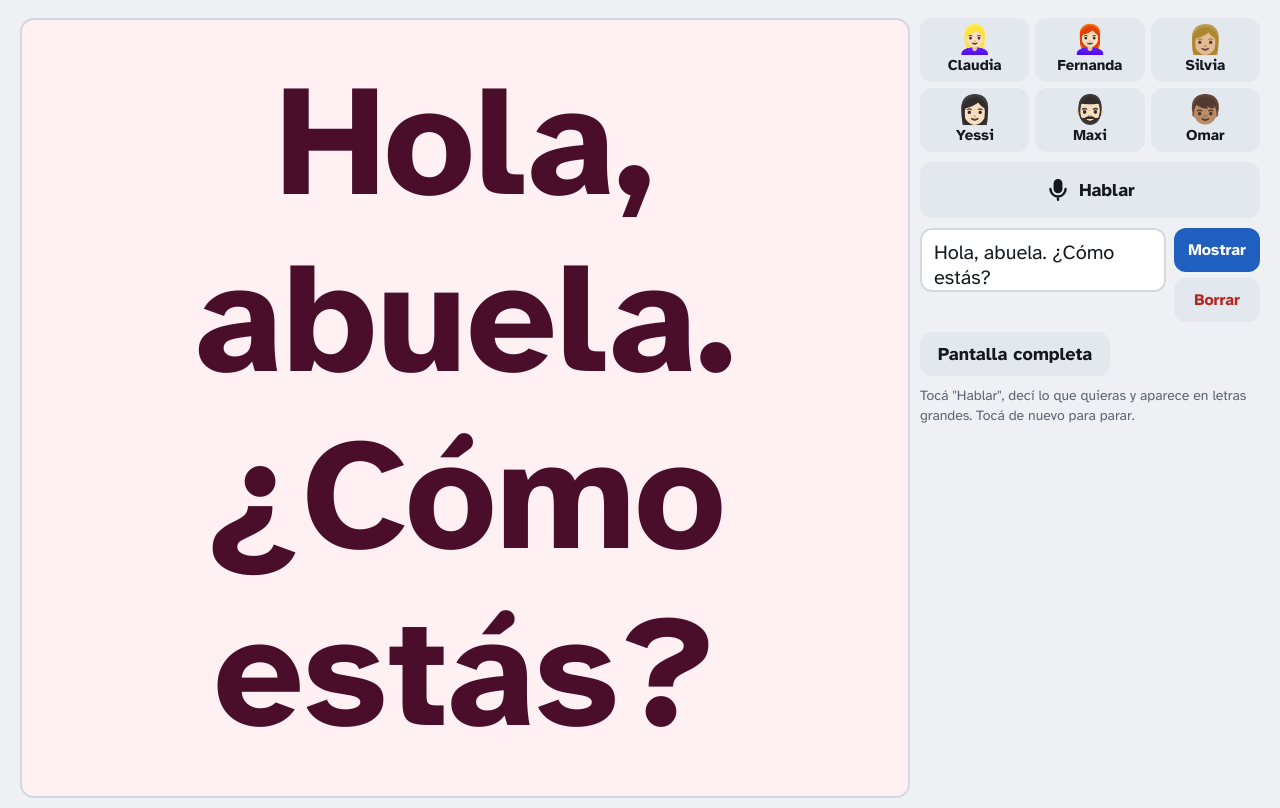
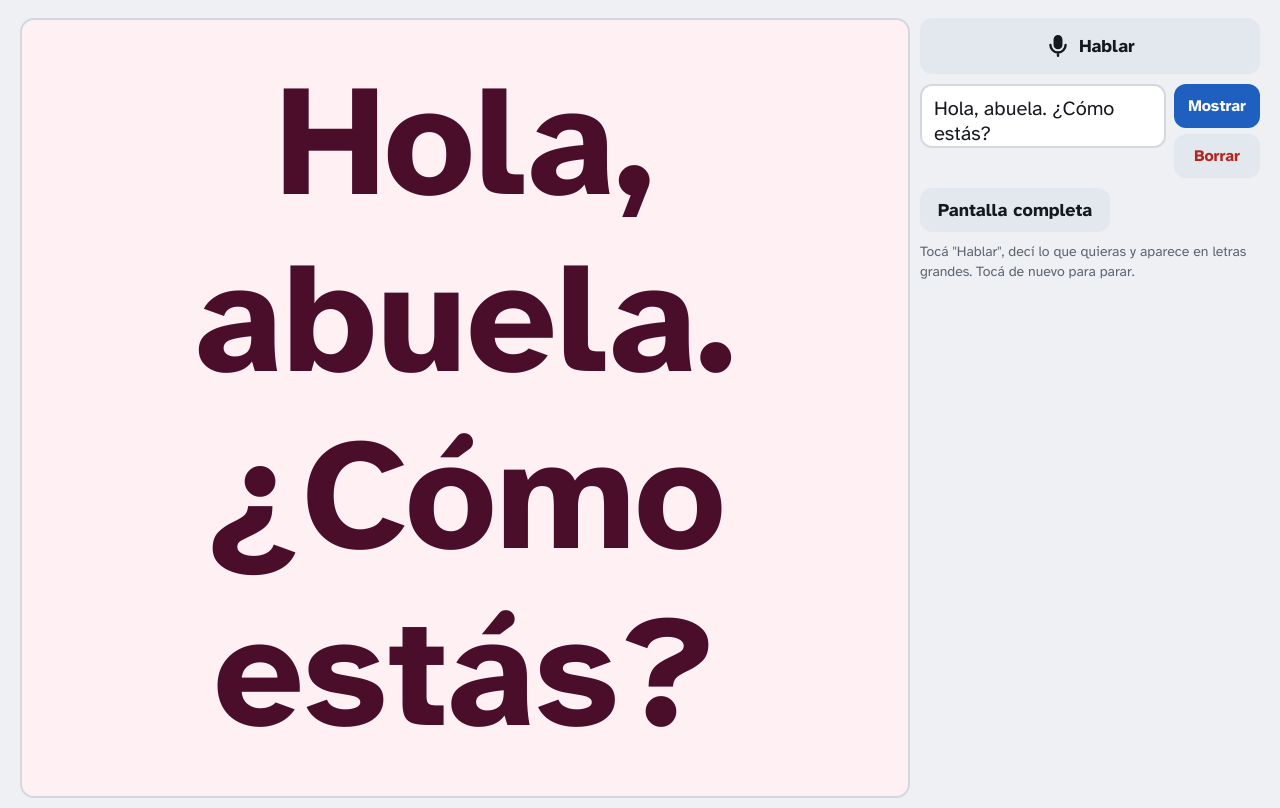
Before and after one commit to omareduardogimenez87/abu, a plain HTML site: page index.html in a window 1280 px wide. Drawn offline with Linux system fonts and the light colour scheme.

Commit message:
Quitar los avatares (eran para otra app)
This reverts commit 88d278b.

Co-Authored-By: Claude Opus 5.5 <noreply@anthropic.com>
Claude-Session: https://claude.ai/code/session_01B3u1a6epjCXkhow7y8hSXE

```diff
--- a/index.html
+++ b/index.html
@@ -41,13 +41,7 @@ button{cursor:pointer}
 
 /* Reading panel */
 .read{flex:1 1 55%;min-height:0;position:relative;border-radius:14px;background:var(--read-bg);color:var(--read-fg);
-  border:2px solid var(--line);overflow:hidden;display:flex;flex-direction:column}
-.who{flex:none;margin:0;padding:14px 90px 0;text-align:center;font-weight:700;font-size:clamp(22px,6vw,40px);line-height:1.2}
-.who .em{font-size:1.4em;vertical-align:-0.15em;margin-right:.25em}
-.people{display:grid;grid-template-columns:repeat(3,1fr);gap:6px}
-.person{border:2px solid transparent;border-radius:12px;padding:6px 4px;background:var(--chip);color:var(--ink);font-size:15px;font-weight:700;display:flex;flex-direction:column;align-items:center;gap:2px}
-.person .em{font-size:28px;line-height:1}
-.person.on{border-color:var(--accent);background:var(--panel)}
+  border:2px solid var(--line);overflow:hidden;display:flex}
 .read-inner{flex:1;min-width:0;display:flex;align-items:center;justify-content:center;padding:4%;overflow:auto;transition:transform .35s ease}
 .read.flipped .read-inner{transform:rotate(180deg)}
 #out{margin:0;width:100%;text-align:center;font-weight:700;line-height:1.12;white-space:pre-wrap;overflow-wrap:normal;word-break:normal}
@@ -132,7 +126,6 @@ html:has(.app.present), html:has(.app.present) body{background:#fff0f4}
 
 <div class="app" id="app">
   <div class="read s-rosa" id="read" aria-live="polite">
-    <p class="who" id="who" hidden></p>
     <div class="read-inner" id="readInner"><p id="out"></p></div>
 
     <button class="exit" id="exit" type="button">Volver</button>
@@ -141,7 +134,6 @@ html:has(.app.present), html:has(.app.present) body{background:#fff0f4}
   </div>
 
   <div class="ctrl">
-    <div class="people" id="people" role="group" aria-label="¿Quién le habla?"></div>
     <button class="btn big mic" id="mic" type="button" hidden aria-pressed="false"><svg viewBox="0 0 24 24" fill="none" stroke="currentColor" stroke-width="2.2" stroke-linecap="round" aria-hidden="true"><rect x="9" y="3" width="6" height="11" rx="3" fill="currentColor"/><path d="M5 11a7 7 0 0 0 14 0M12 18v3"/></svg><span id="micLbl">Hablar</span></button>
     <p class="mic-msg" id="micMsg" hidden></p>
     <div class="compose">
@@ -395,24 +387,6 @@ html:has(.app.present), html:has(.app.present) body{background:#fff0f4}
   if(window.ResizeObserver){ new ResizeObserver(function(){ fit(); }).observe(inner); }
   txt.value=load('draft','Hola, abuela. ¿Cómo estás?');
   $('flip').classList.toggle('on',st.flip); $('flip').setAttribute('aria-pressed',st.flip);
-  /* ---- who is talking: avatar + name shown above the text ---- */
-  var PEOPLE=[['👱🏻‍♀️','Claudia'],['👩🏻‍🦰','Fernanda'],['👩🏼','Silvia'],['👩🏻','Yessi'],['🧔🏻‍♂️','Maxi'],['👦🏽','Omar']];
-  var who=load('who','');
-  function drawWho(){
-    var box=$('people'); box.innerHTML='';
-    PEOPLE.forEach(function(pp){
-      var b=document.createElement('button'); b.type='button'; b.className='person'+(who===pp[1]?' on':''); b.setAttribute('aria-pressed',who===pp[1]);
-      var e=document.createElement('span'); e.className='em'; e.textContent=pp[0]; b.appendChild(e);
-      b.appendChild(document.createTextNode(pp[1]));
-      b.onclick=function(){ who=(who===pp[1]?'':pp[1]); save('who',who); drawWho(); };
-      box.appendChild(b);
-    });
-    var w=$('who'), cur=PEOPLE.filter(function(pp){return pp[1]===who;})[0];
-    w.innerHTML=''; w.hidden=!cur;
-    if(cur){ var e=document.createElement('span'); e.className='em'; e.textContent=cur[0]; w.appendChild(e); w.appendChild(document.createTextNode(cur[1])); }
-    fit();
-  }
-  drawWho();
   drawPh(); drawHist(); drawSize(); drawScheme(); render(txt.value);
   if(document.fonts && document.fonts.ready){ document.fonts.ready.then(fit); }
 })();
```
